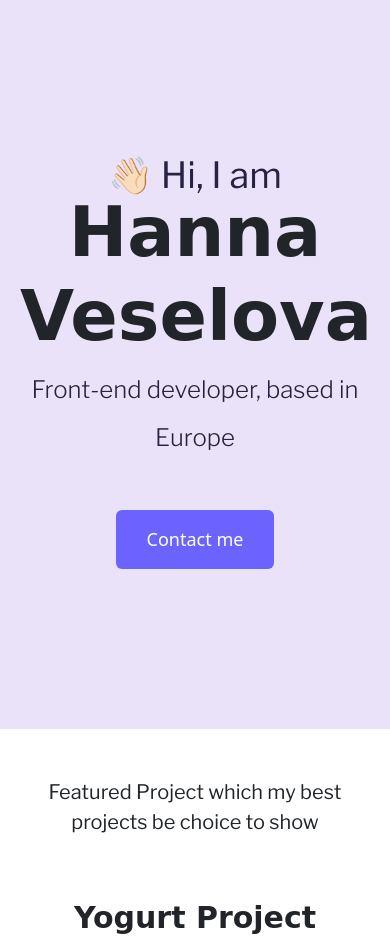
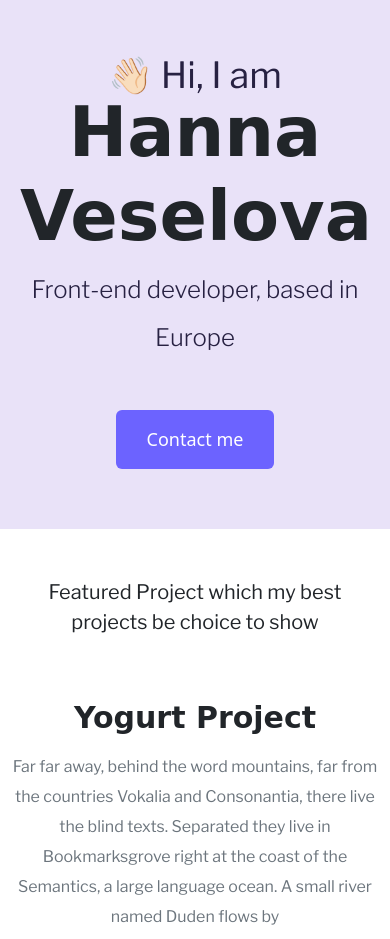
Before and after one commit to boxdigi/Responsive-W4, a plain HTML site: page index.html in a window 390 px wide. Shown: the top 939 px of the page. Drawn offline with nearby package versions, Linux system fonts and the light colour scheme; a web font is replaced by a local one.

Commit message:
added "hero" class property for small screens

```diff
--- a/style/content.css
+++ b/style/content.css
@@ -27,7 +27,7 @@ p {
 .hero {
     background: #e8e1f8f1;
     text-align: center;
-    padding: 160px 20px
+    padding: 160px 20px;
 }
 
 .hero p {
@@ -79,6 +79,10 @@ p {
         font-size: 30px;
         padding-top: 15px;
     }
+
+    .hero {
+        padding: 60px 20px;
+    }
 }
 
 @media(min-width:1200px) {
```
